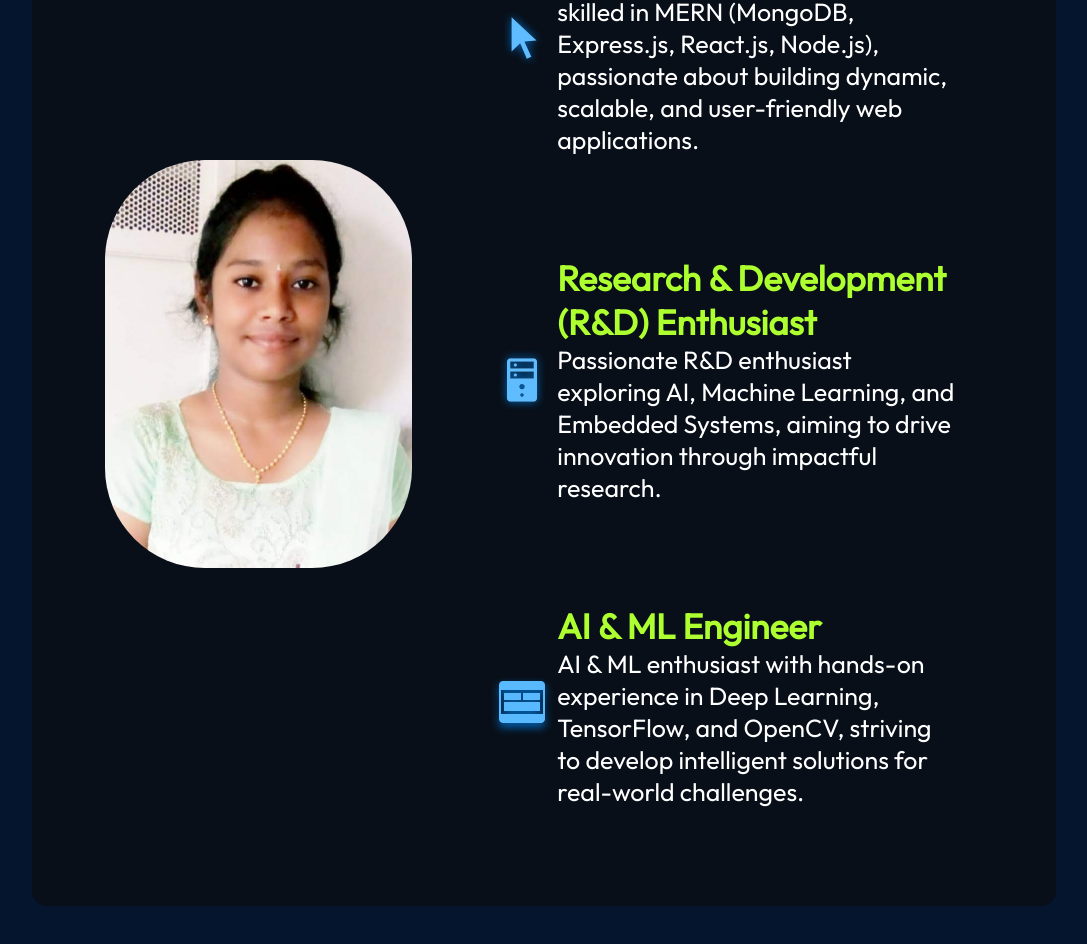
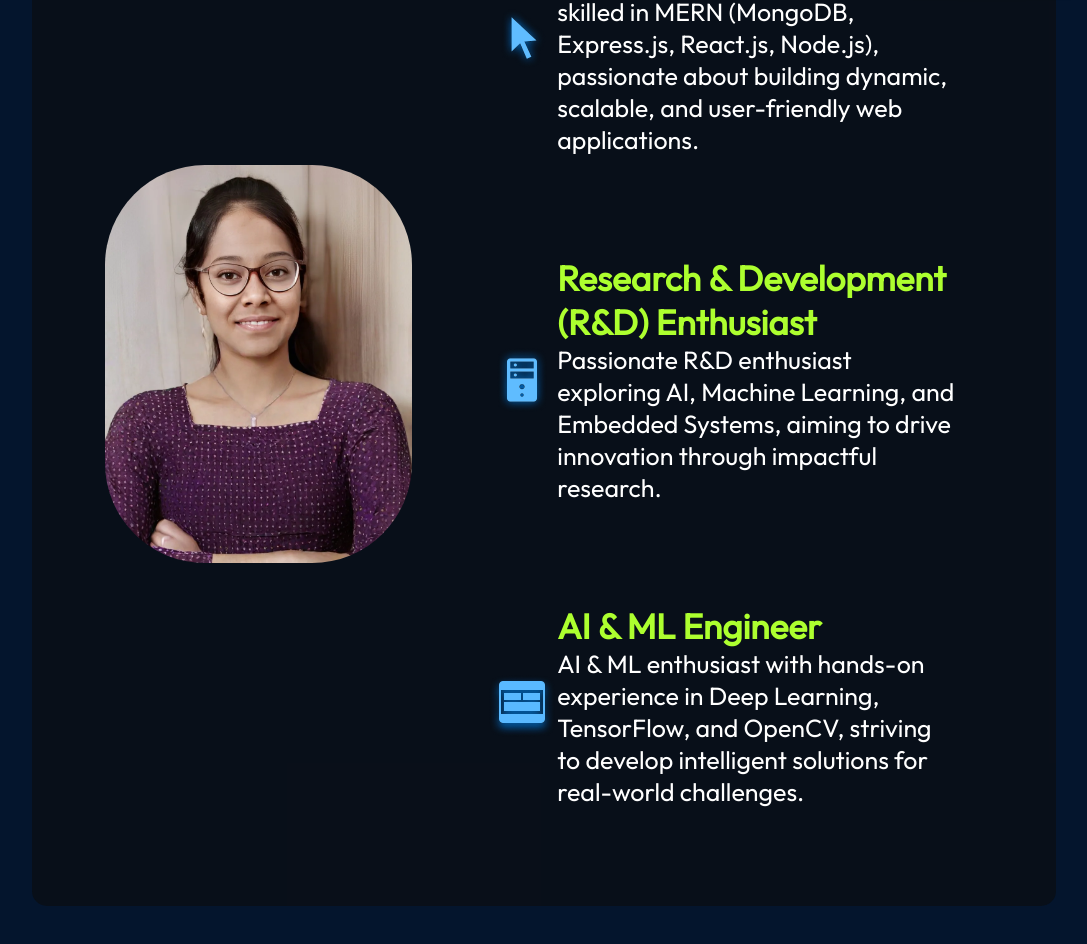
Before and after one commit to SravyaSattisetti777/My-Portfolio, a React (Vite) app: page / in a window 1280 px wide. Shown: the part 1290-2234 px from the top of the page, without its empty margins (96-1183 px from the left). Built offline with nearby package versions, Linux system fonts and the light colour scheme.

Commit message:
Update About.jsx

```diff
--- a/src/components/About/About.jsx
+++ b/src/components/About/About.jsx
@@ -9,7 +9,7 @@ export const About = () => {
       <h2 className={styles.title}>About</h2>
       <div className={styles.content}>
         <img
-          src={getImageUrl("about/21BEC7260.jpeg")}
+          src={getImageUrl("about/image (4).webp")}
           alt="Me sitting with a laptop"
           className={styles.aboutImage}
         />
```
